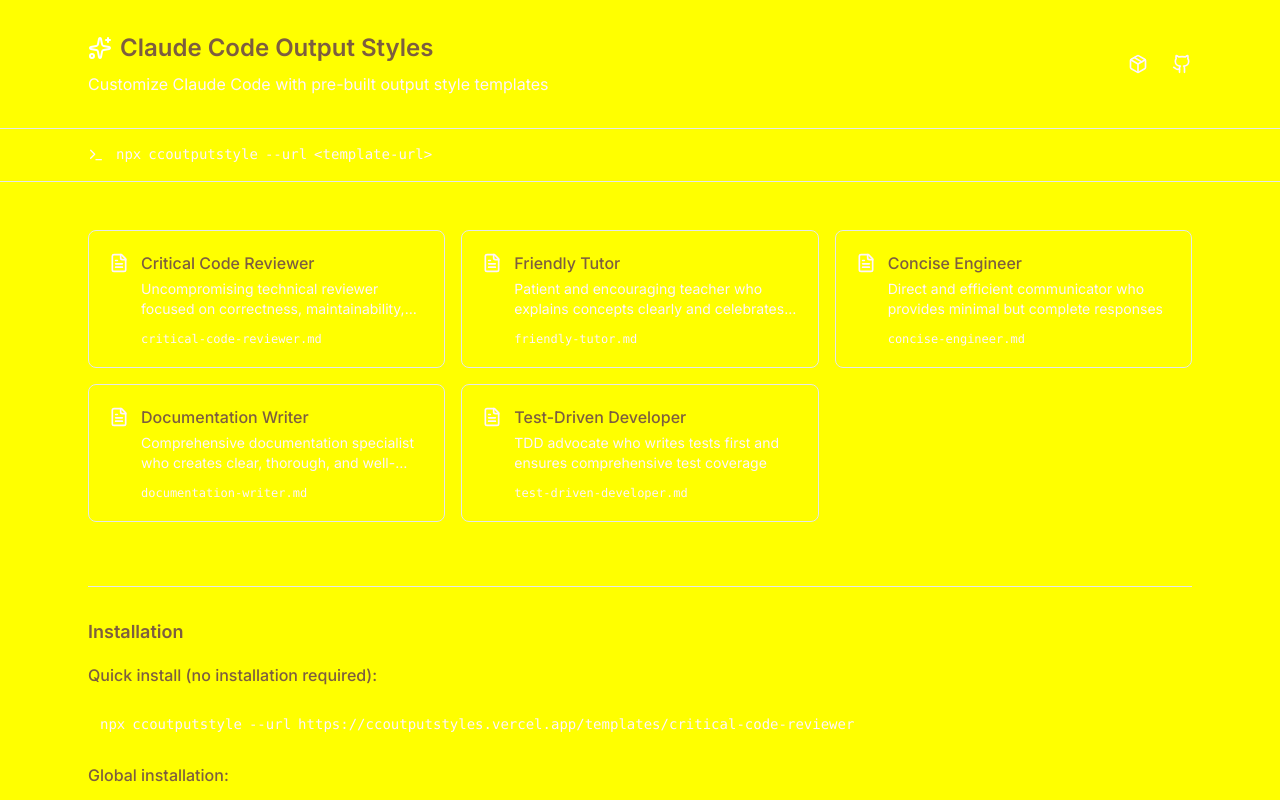
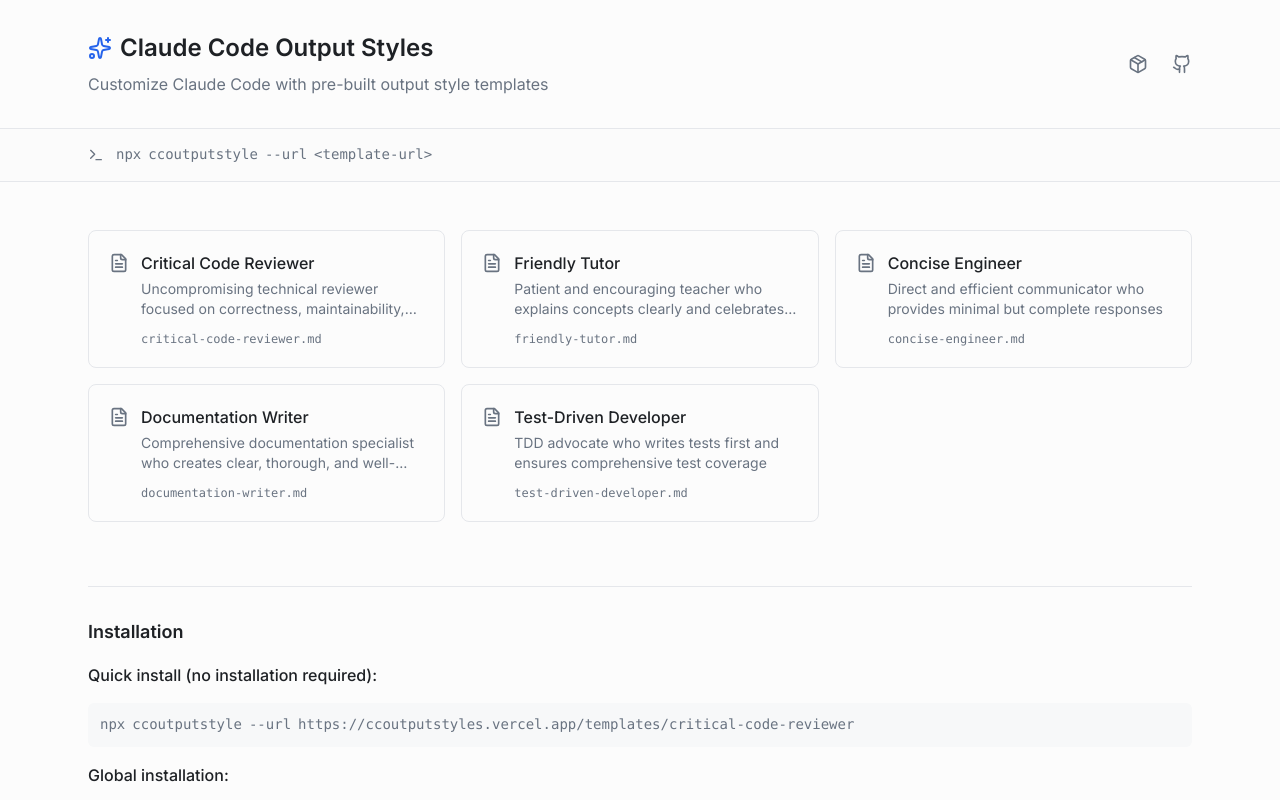
Before and after one commit to viveknair/ccoutputstyles, a Next.js app: page / in a window 1280 px wide. Shown: the top 800 px of the page. Built offline with nearby package versions, Linux system fonts and the light colour scheme.

Commit message:
Fix Tailwind color configuration to use RGB values instead of HSL
- Changed from hsl() to rgb() for proper color rendering
- Fixed CSS variable format for Tailwind compatibility
- Ensured all custom colors work with opacity modifiers

```diff
--- a/tailwind.config.js
+++ b/tailwind.config.js
@@ -8,16 +8,16 @@
   theme: {
     extend: {
       colors: {
-        border: 'hsl(var(--border))',
-        background: 'hsl(var(--background))',
-        foreground: 'hsl(var(--foreground))',
+        border: 'rgb(var(--border) / <alpha-value>)',
+        background: 'rgb(var(--background) / <alpha-value>)',
+        foreground: 'rgb(var(--foreground) / <alpha-value>)',
         muted: {
-          DEFAULT: 'hsl(var(--muted))',
-          foreground: 'hsl(var(--muted-foreground))',
+          DEFAULT: 'rgb(var(--muted) / <alpha-value>)',
+          foreground: 'rgb(var(--muted-foreground) / <alpha-value>)',
         },
         accent: {
-          DEFAULT: 'hsl(var(--accent))',
-          foreground: 'hsl(var(--accent-foreground))',
+          DEFAULT: 'rgb(var(--accent) / <alpha-value>)',
+          foreground: 'rgb(var(--accent-foreground) / <alpha-value>)',
         },
       },
     },
```
